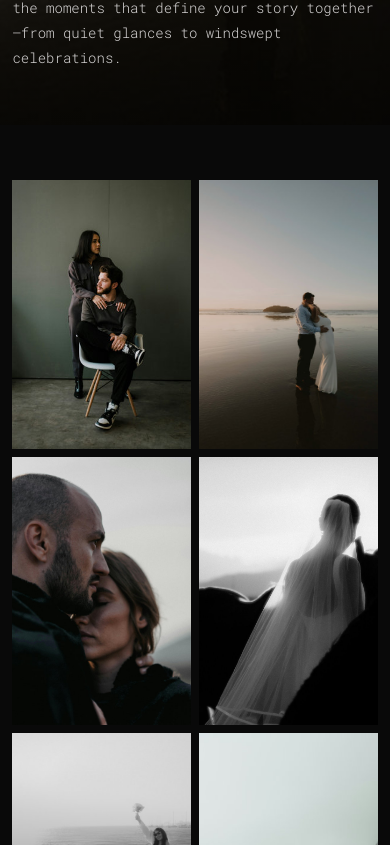
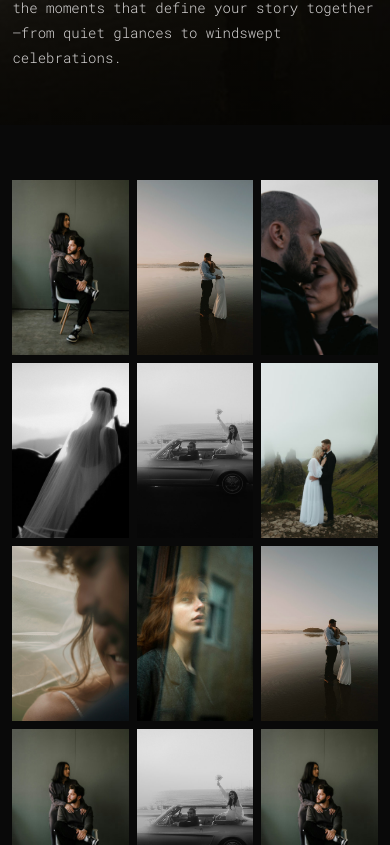
Before and after one commit to baotoan9698/ourjune, a Next.js app: page /gallery-1 in a window 390 px wide. Shown: the part 719-1564 px from the top of the page. Built offline with nearby package versions, Linux system fonts and the light colour scheme; no server answers; the database is empty.

Commit message:
Refine responsive gallery spacing

```diff
--- a/app/subpages.css
+++ b/app/subpages.css
@@ -58,8 +58,9 @@
 .gallery-hero-copy { width:100%; display:grid; grid-template-columns:1fr 1fr; align-items:end; gap:8%; }
 .gallery-hero h1 { margin:0; font:500 clamp(58px,6vw,90px)/1 "Archivo",sans-serif; letter-spacing:-4px; }
 .gallery-hero p { max-width:480px; font:300 14px/25px "Roboto Mono",monospace; }
-.masonry { padding:90px 3.2% 120px; display:grid; grid-template-columns:repeat(4,minmax(0,1fr)); gap:14px; }
+.masonry { padding:90px 3.2% 5px; display:grid; grid-template-columns:repeat(4,minmax(0,1fr)); gap:14px; }
 .masonry img { display:block; width:100%; height:auto; margin:0; aspect-ratio:2/3; object-fit:cover; object-position:center; }
+.masonry + .inner-contact { min-height:260px; padding:30px 3.2%; align-items:center; }
 
 /* Service */
 .service-hero { min-height:700px; position:relative; display:flex; align-items:flex-end; padding:55px 3.2%; background:linear-gradient(90deg,rgba(0,0,0,.08),rgba(0,0,0,.64)),url('/horizontal-1.jpg') center/cover; }
@@ -132,7 +133,8 @@
   .client-say{height:520px;min-height:520px;max-height:520px;padding:65px 24px;}
   .client-say blockquote{font-size:clamp(22px,7vw,30px);overflow:hidden;}
   .client-say-footer{align-items:flex-end;}
-  .masonry{grid-template-columns:repeat(2,minmax(0,1fr));gap:8px;padding:55px 12px;}
+  .masonry{grid-template-columns:repeat(3,minmax(0,1fr));gap:8px;padding:55px 12px 5px;}
+  .masonry + .inner-contact{min-height:320px;padding:24px 24px 45px;}
   .gallery-hero{min-height:100svh;}
 }
 
@@ -141,3 +143,7 @@
   .about-page .page-intro{min-height:230px;padding-bottom:25px;}
   .about-page .about-hero-grid p{justify-self:end;text-align:right;}
 }
+
+@media(max-width:1024px){
+  .masonry{grid-template-columns:repeat(3,minmax(0,1fr));}
+}
```
